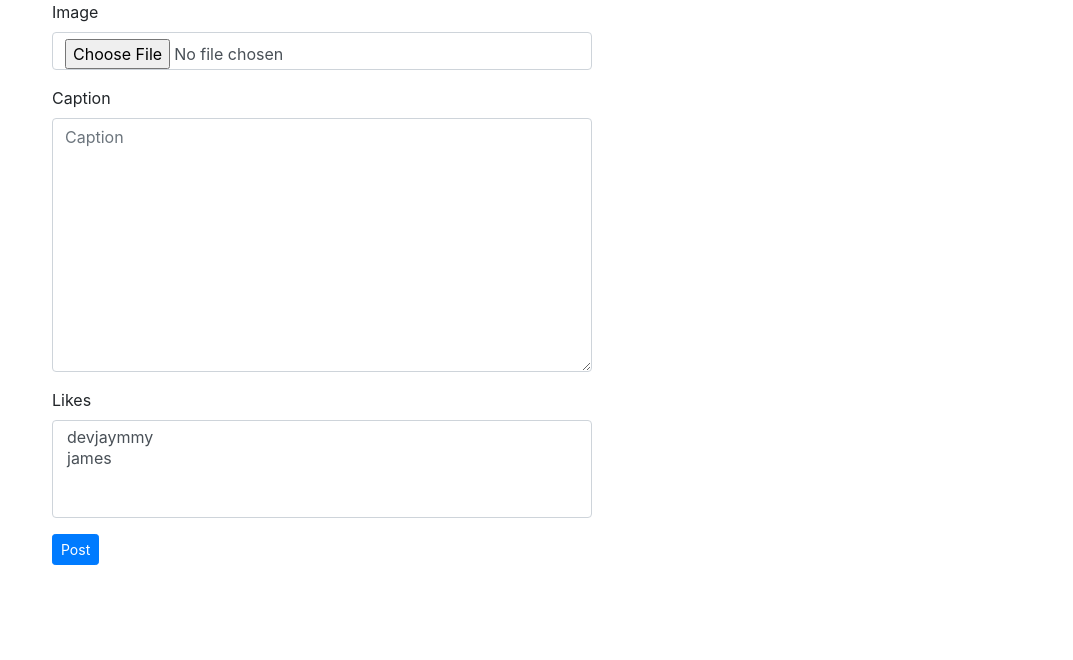
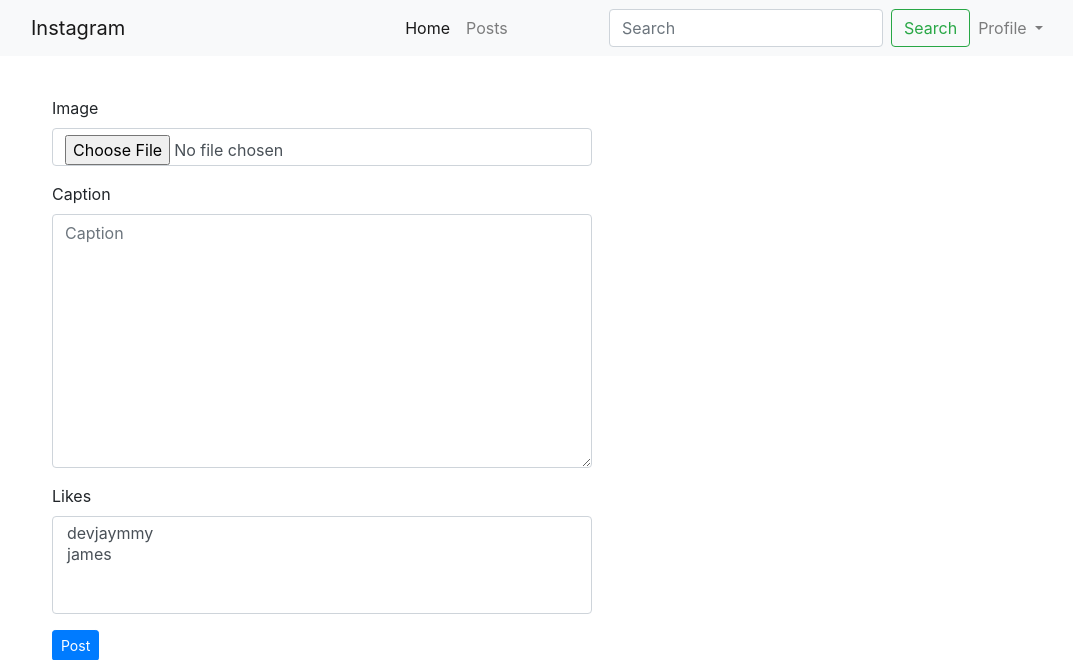
Before and after one commit to devjamesnjoroge/instagram-clone, a Django app: page /post/ in a window 1280 px wide. Shown: the top 660 px of the page, without its empty margins (33-1106 px from the left). Run offline with Django 4.2, Linux system fonts and the light colour scheme; data comes from the database, SQL or seed files in the repository; some libraries are stand-ins or nearby versions.

Commit message:
ft: add a navbar

```diff
--- /dev/null
+++ b/insta/static/css/nav.css
@@ -0,0 +1,15 @@
+nav{
+    padding-left: 5vw!important;
+    padding-right: 8vw!important;
+    margin-bottom: 5vh!important;
+}
+
+.nl{
+    padding-left: 20vw !important;
+}
+
+@media screen and (max-width: 768px) {
+    .nl{
+        padding-left: 0vw!important;
+    }
+}
--- a/insta/templates/base.html
+++ b/insta/templates/base.html
@@ -14,7 +14,17 @@
 </head>
 <body>
 
+    {% block navbar %}
+    {% include 'navbar.html' %}
+    {% endblock %}
+
     {% block content %}
+    {% endblock %}
+
+
+    {% block scripts %}
+    <script src="https://cdn.jsdelivr.net/npm/jquery@3.5.1/dist/jquery.slim.min.js" integrity="sha384-DfXdz2htPH0lsSSs5nCTpuj/zy4C+OGpamoFVy38MVBnE+IbbVYUew+OrCXaRkfj" crossorigin="anonymous"></script>
+    <script src="https://cdn.jsdelivr.net/npm/bootstrap@4.6.1/dist/js/bootstrap.bundle.min.js" integrity="sha384-fQybjgWLrvvRgtW6bFlB7jaZrFsaBXjsOMm/tB9LTS58ONXgqbR9W8oWht/amnpF" crossorigin="anonymous"></script>
     {% endblock %}
 
 </body>
--- /dev/null
+++ b/insta/templates/navbar.html
@@ -0,0 +1,64 @@
+{% load static %}
+{% block styles %}
+<link rel="stylesheet" href="{% static 'css/nav.css' %}">
+{% endblock %}
+
+<nav class="navbar navbar-expand-lg navbar-light bg-light">
+    <a class="navbar-brand" href="/">Instagram</a>
+    <button
+       class="navbar-toggler"
+       type="button"
+       data-toggle="collapse"
+       data-target="#navbarSupportedContent"
+       aria-controls="navbarSupportedContent"
+       aria-expanded="false"
+       aria-label="Toggle navigation"
+    >
+       <span class="navbar-toggler-icon"></span>
+    </button>
+
+    <div class="collapse navbar-collapse nl" id="navbarSupportedContent">
+       <ul class="navbar-nav mr-auto">
+          <li class="nav-item active">
+             <a class="nav-link" href="/"
+                >Home <span class="sr-only">(current)</span></a
+             >
+          </li>
+          <li class="nav-item">
+             <a class="nav-link" href="#">Posts</a>
+          </li>
+       </ul>
+       <form class="form-inline my-2 my-lg-0">
+          <input
+             class="form-control mr-sm-2"
+             type="search"
+             placeholder="Search"
+             aria-label="Search"
+          />
+          <button class="btn btn-outline-success my-2 my-sm-0" type="submit">
+             Search
+          </button>
+       </form>
+       <ul class="navbar-nav mr-auto">
+        <li class="nav-item dropdown">
+            <a
+               class="nav-link dropdown-toggle"
+               href="#"
+               id="navbarDropdown"
+               role="button"
+               data-toggle="dropdown"
+               aria-haspopup="true"
+               aria-expanded="false"
+            >
+               Profile
+            </a>
+            <div class="dropdown-menu" aria-labelledby="navbarDropdown">
+               <a class="dropdown-item" href="#">Action</a>
+               <a class="dropdown-item" href="#">Another action</a>
+               <div class="dropdown-divider"></div>
+               <a class="dropdown-item" href="#">Something else here</a>
+            </div>
+         </li>
+       </ul>
+    </div>
+ </nav>
```
